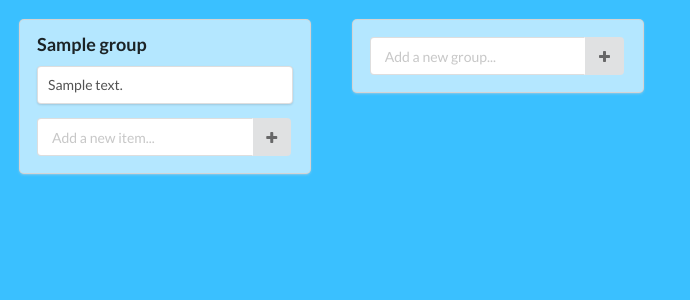
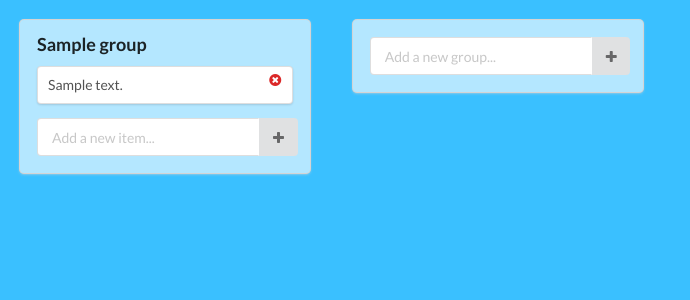
Before and after one commit to andrewjenkins/task_tracker, a Django app: page / in a window 1280 px wide. Shown: the part 51-351 px from the top of the page, without its empty margins (0-690 px from the left). Run offline with Django 3.2, Linux system fonts and the light colour scheme; a user stored in the database is signed in; tables that the repository leaves empty hold one stand-in row (values such as "Sample post"); some libraries are stand-ins or nearby versions.

Commit message:
started implementing deletions on items

```diff
--- a/static/task_manager/css/style.css
+++ b/static/task_manager/css/style.css
@@ -39,10 +39,19 @@
     background-color: #B4E7FF;
 }
 
+.ui.item.segment {
+    word-break: break-all;
+}
+
+
+.ui.item.segment > a > .icon {
+    position: absolute;
+    top: 5px;
+    right: 5px;
+}
 
 form.ui.action.input > input {
-    width: 100%;
-    padding-right: 5px;
+    width: 99%;
 }
 
 .ui.list {
--- a/templates/task_manager/tracker.html
+++ b/templates/task_manager/tracker.html
@@ -57,6 +57,13 @@
             });
             $( ".header" ).disableSelection();
         });
+
+        $( function() {
+            $('.delete_item').click(function (e) {
+                e.preventDefault();
+                $(this).parent().hide();
+            });
+        })();
     </script>
 {% endblock %}
 
@@ -68,7 +75,10 @@
             <div class="description">
                 <div id="list_{{ group.id }}" class="ui list">
                     {% for item in group.item_set.all %}
-                    <div id="item_{{ item.id }}" class="ui item segment">{{ item.content|striptags }}</div>
+                        <div id="item_{{ item.id }}" class="ui item segment">
+                            {{ item.content|striptags }}
+                            <a class="delete_item" href="#"><i class="remove circle red icon"></i></a>
+                        </div>
                     {% endfor %}
                 </div>
                 <form action="{% url 'item_add' %}" class="ui action input" method="post">
```
